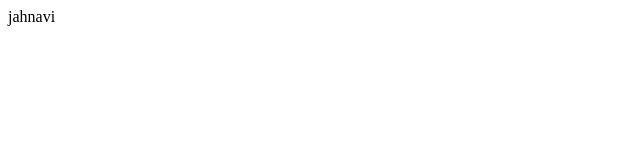
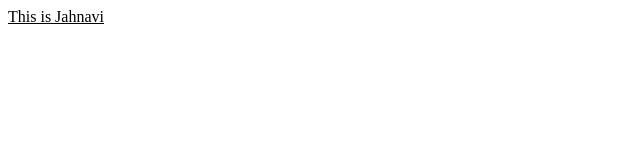
Before and after one commit to Jahnavi-janu123/simple-cicd-demo, a plain HTML site: page index.html in a window 1280 px wide. Shown: the full height of the page, 0-640 px from the left. Drawn offline with Linux system fonts and the light colour scheme.

Commit message:
Update index.html

```diff
--- a/index.html
+++ b/index.html
@@ -1,8 +1,8 @@
 <html>
 <head>
-<title>janu</title>
+<title>Janu</title>
 </head>
 <body>
-jahnavi
+<u>This is Jahnavi</u>
 </body>
 </html>
```
